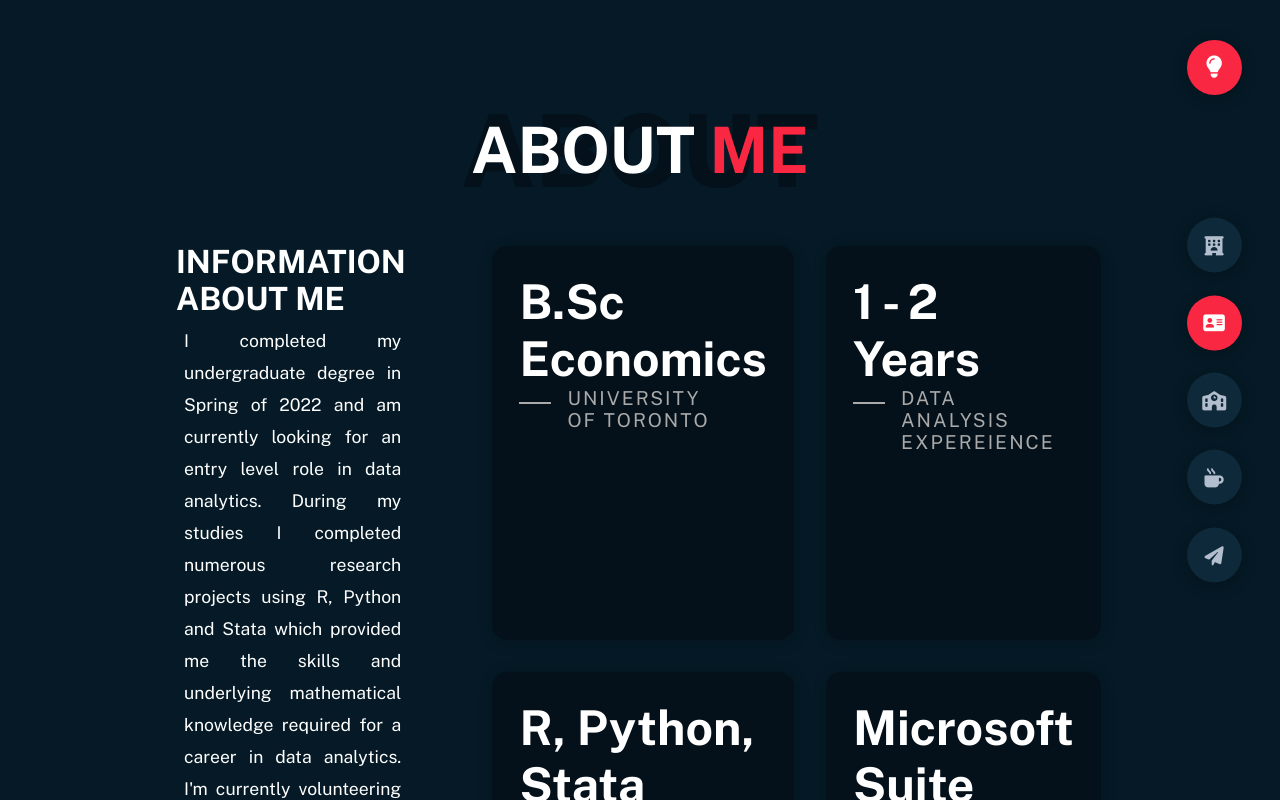
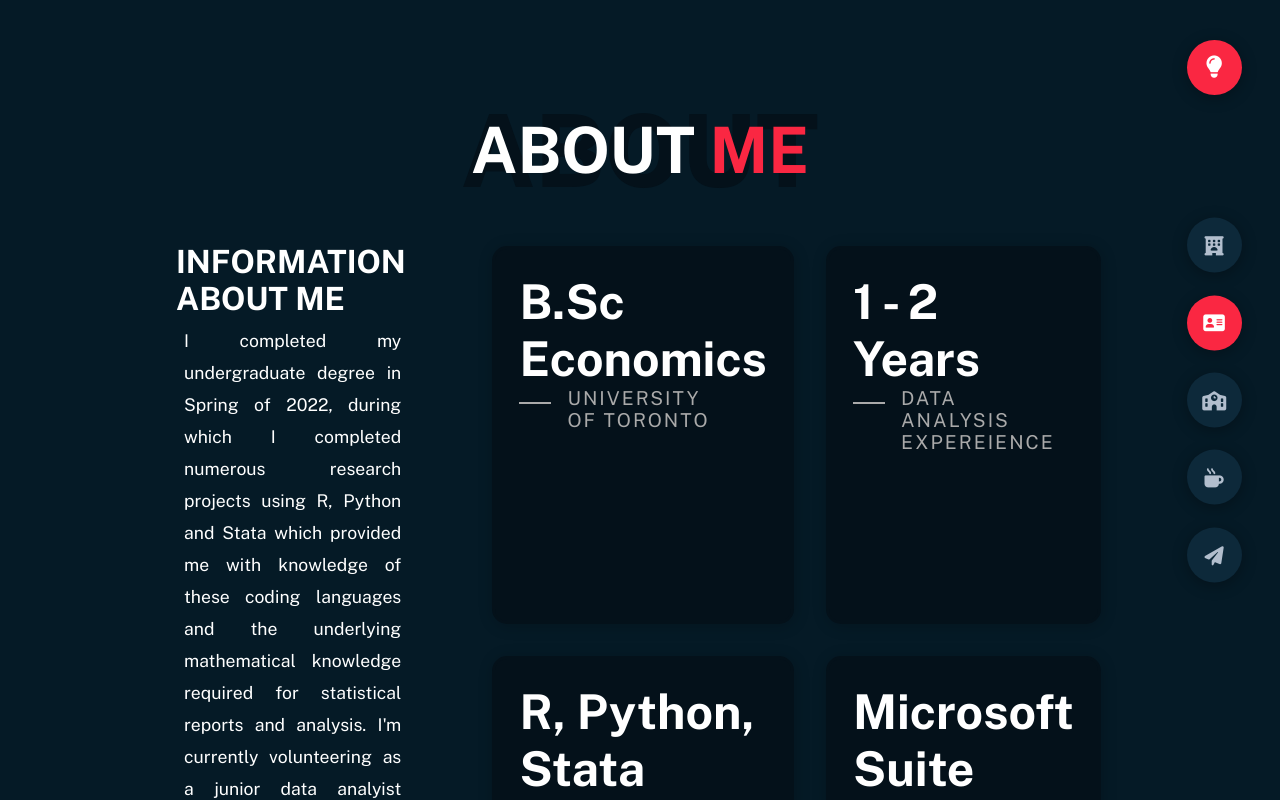
Before and after one commit to e-riese/Portfolio-Project, a plain HTML site: page index.html in a window 1280 px wide. Both pictures are taken after a click on the element 1214 px from the left and 322 px from the top of the page. Shown: the top 800 px of the page. Drawn offline with nearby package versions, Linux system fonts and the light colour scheme.

Commit message:
Update index.html

```diff
--- a/index.html
+++ b/index.html
@@ -48,11 +48,10 @@
                 <div class="left-about">
                     <h4>Information About Me</h4>
                     <p>
-                        I completed my undergraduate degree in Spring of 2022 and am currently looking
-                        for an entry level role in data analytics.
-                        During my studies I completed numerous research projects
-                        using R, Python and Stata which provided me the skills and underlying mathematical knowledge
-                        required for a career in data analytics.
+                        I completed my undergraduate degree in Spring of 2022,
+                        during which I completed numerous research projects
+                        using R, Python and Stata which provided me with knowledge of these coding languages and the underlying mathematical knowledge
+                        required for statistical reports and analysis.
                         I'm currently volunteering as a junior data analyist weekly at The Neighborhood Group
                         Food Bank Program Toronto assisting their data analytics team while also working on my own passion projects.
                     </p>
```
